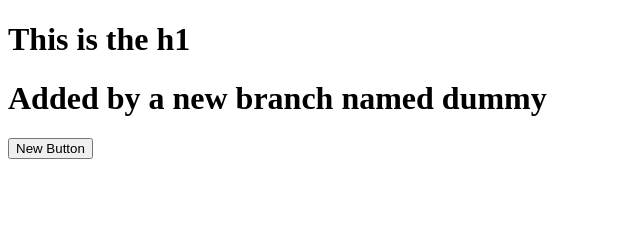
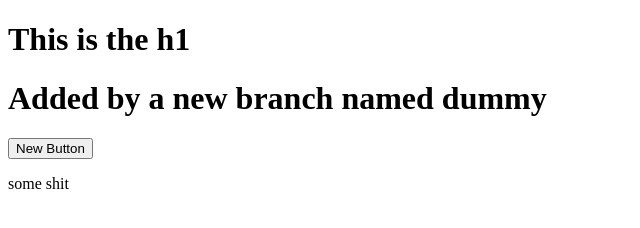
Before and after one commit to kurtRuzzelSapo/new-repo, a plain HTML site: page index.html in a window 1280 px wide. Shown: the full height of the page, 0-640 px from the left. Drawn offline with Linux system fonts and the light colour scheme.

Commit message:
Add something

```diff
--- a/index.html
+++ b/index.html
@@ -9,5 +9,6 @@
 		<h1>This is the h1</h1>
 		<h1>Added by a new branch named dummy</h1>
 		<button>New Button</button>
+		<p>some shit</p>
 	</body>
 </html>
```
